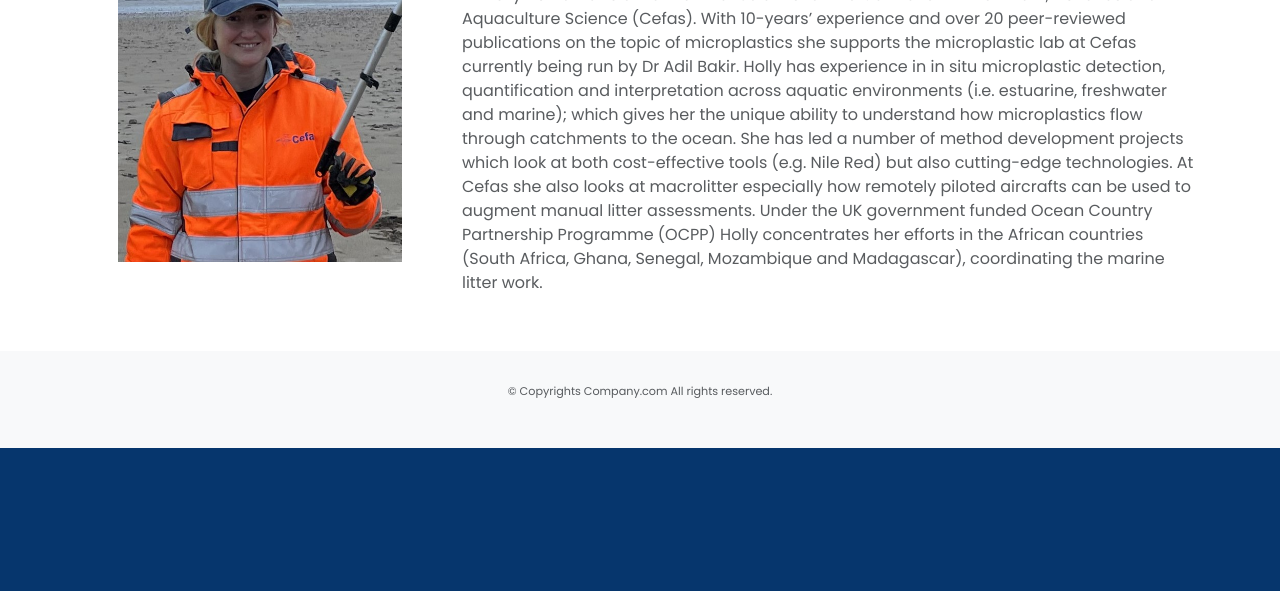
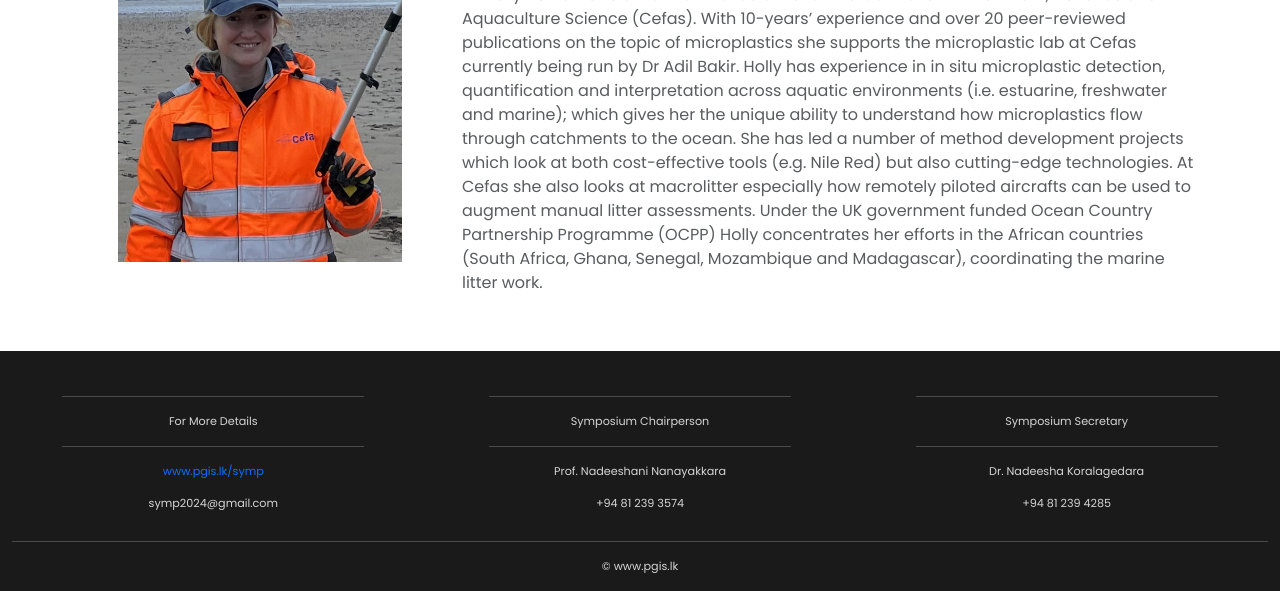
Before and after one commit to Isurumad/web_symp, a website: page src/speakers.html in a window 1280 px wide. Shown: the part 462-1053 px from the top of the page. Before the commit the page ends 910 px from the top, so only its background shows below. Drawn offline with nearby package versions, Linux system fonts and the light colour scheme.

Commit message:
footer added for speakers page

```diff
--- a/src/speakers.html
+++ b/src/speakers.html
@@ -107,15 +107,41 @@
       </div>
     </div>
   </div>
+<!--- Footer -->
+<footer>
+  <div class="container-fluid padding ">
+    <div class="row text-center">
+      <div class="col-md-4">
+        <hr class="light mx-auto">
+        <p>For More Details</p>
+        <hr class="light mx-auto">
+        <p><a href="#" class="text-decoration-none">www.pgis.lk/symp</a></p>
+        <p>symp2024@gmail.com</p>
 
+      </div>
+      <div class="col-md-4">
+        <hr class="light mx-auto">
+        <p>Symposium Chairperson</p>
+        <hr class="light mx-auto">
+        <p>Prof. Nadeeshani Nanayakkara</p>
+        <p>+94 81 239 3574</p>
 
+      </div>
+      <div class="col-md-4">
+        <hr class="light mx-auto">
+        <p>Symposium Secretary</p>
+        <hr class="light mx-auto">
+        <p>Dr. Nadeesha Koralagedara</p>
+        <p>+94 81 239 4285</p>
 
-  <footer class="bg-light pb-5">
-    <div class="container text-center">
-      <p class="font-italic text-muted mb-0">&copy; Copyrights Company.com All rights reserved.</p>
+      </div>
+      <div class="col-12">
+        <hr class="light-100">
+        <p>&copy; www.pgis.lk</p>
+      </div>
     </div>
-  </footer>
-
+  </div>
+</footer>
 </body>
 
 </html>
```
